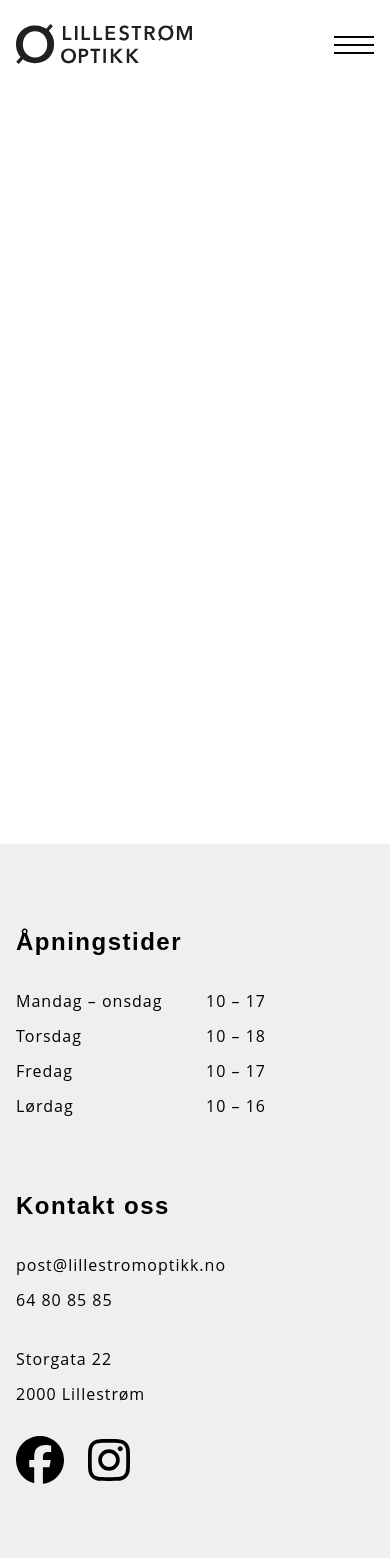
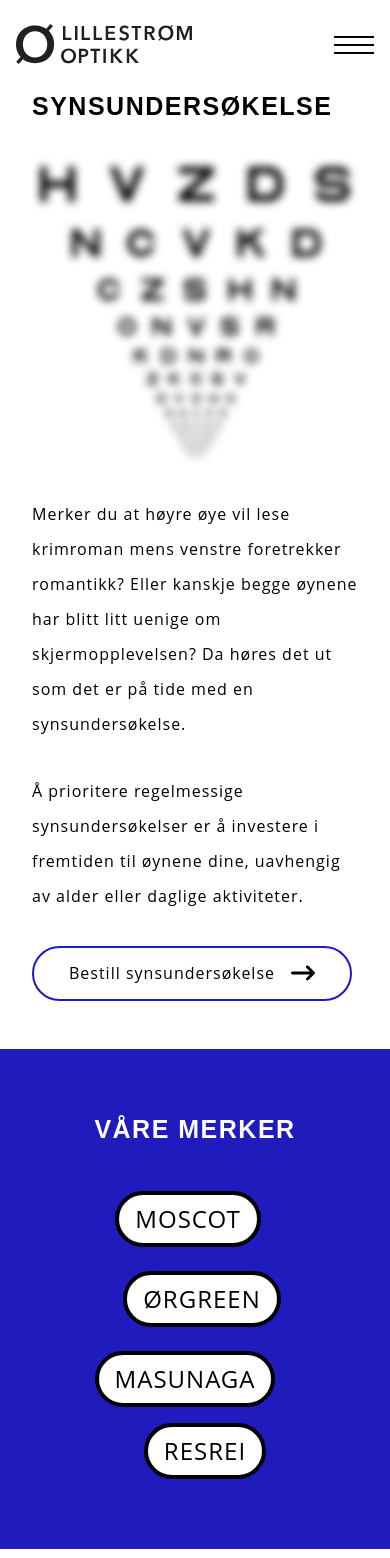
Before and after one commit to mathildeew/lillestromoptikk, a React (Vite) app: page / in a window 390 px wide. Shown: the top 1558 px of the page. Built offline with nearby package versions, Linux system fonts and the light colour scheme; a web font is replaced by a local one.

Commit message:
adds styles for small screen

```diff
--- a/src/components/BrandsAnimation/index.jsx
+++ b/src/components/BrandsAnimation/index.jsx
@@ -50,33 +50,34 @@ export default function BrandsAnimation() {
   });
 
   return (
-    <div className="bg-kleinBlue w-full h-full flex flex-col items-center justify-around">
+    <div className="bg-kleinBlue w-full h-[500px]  flex flex-col items-center justify-around py-12 lg:h-full lg:py-0">
+      <h2 className="text-white lg:hidden">Våre merker</h2>
       <div
         id="moscot"
         className="bg-white w-fit border-4 border-black rounded-full px-4 py-2"
       >
-        <p className="text-6xl uppercase">moscot</p>
+        <p className="text-2xl lg:text-6xl uppercase">moscot</p>
       </div>
 
       <div
         id="orgreen"
         className="bg-white w-fit border-4 border-black rounded-full px-4 py-2"
       >
-        <p className="text-6xl uppercase">ørgreen</p>
+        <p className="text-2xl lg:text-6xl uppercase">ørgreen</p>
       </div>
 
       <div
         id="masunaga"
         className="bg-white w-fit border-4 border-black rounded-full px-4 py-2"
       >
-        <p className="text-6xl uppercase">masunaga</p>
+        <p className="text-2xl lg:text-6xl uppercase">masunaga</p>
       </div>
 
       <div
         id="resrei"
         className="bg-white w-fit border-4 border-black rounded-full px-4 py-2"
       >
-        <p className="text-6xl uppercase">resrei</p>
+        <p className="text-2xl lg:text-6xl uppercase">resrei</p>
       </div>
     </div>
   );
--- a/src/components/ContactAnimation/index.jsx
+++ b/src/components/ContactAnimation/index.jsx
@@ -84,8 +84,8 @@ export default function ContactAnimation() {
   }, []);
 
   return (
-    <div className="bg-kleinBlue w-full h-full flex flex-col gap-16 items-center justify-center">
-      <div>
+    <div className="home-container gap-16 ">
+      <div className="px-8">
         <span id="balance" className="funky">
           L
         </span>
@@ -105,7 +105,7 @@ export default function ContactAnimation() {
         </span>
         <span className="funky">M</span>
       </div>
-      <span className="text-white text-7xl text-right font-heading uppercase ml-40">
+      <span className="text-white text-6xl text-right font-heading uppercase ml-40 xl:text-7xl">
         optikk
       </span>
     </div>
--- a/src/components/Hero/index.jsx
+++ b/src/components/Hero/index.jsx
@@ -1,9 +1,20 @@
 export default function Hero() {
   return (
-    <section className="max-w-5xl flex flex-col gap-16 px-4 pt-20 pb-40 mx-auto relative z-30 md:px-10 md:pt-32 md:pb-48 lg:py-28 ">
-      <h1 className=" text-6xl md:text-8xl lg:text-9xl">
-        Velkommen{<br />} til{<br />} Lillestrøm Optikk
-      </h1>
-    </section>
+    <div className="text-white bg-kleinBlue h-full flex flex-col items-center justify-center py-20 lg:py-0">
+      <div className="max-w-3xl flex flex-col gap-8 px-8">
+        <h1 className="uppercase tracking-wider">Din lokale optiker</h1>
+        <p>
+          Med flere års erfaring og stort engasjement for å gi et klart,
+          klarere, klarest syn tilbyr vi grundige synsundersøkelser med topp
+          moderne utstyr.
+        </p>
+        <p>
+          Hos oss finner du også et nøye kuratert utvalg av innfatninger og
+          solbriller fra våre favorittmerker — alltid med kvalitet,
+          individualitet og varighet i tankene.
+        </p>
+        <p> Og psst, kaffen står alltid klar!</p>
+      </div>
+    </div>
   );
 }
--- a/src/components/HomeAbout/index.jsx
+++ /dev/null
@@ -1,22 +0,0 @@
-export default function HomeAbout() {
-  return (
-    <div className="text-white bg-kleinBlue h-full flex flex-col items-center justify-center">
-      <div>
-        <h1 className="uppercase">Din lokale optiker i Lillestrøm</h1>
-        <div className="max-w-3xl flex flex-col gap-8">
-          <p>
-            Med flere års erfaring og stort engasjement for å gi et klart,
-            klarere, klarest syn tilbyr vi grundige synsundersøkelser med topp
-            moderne utstyr.
-          </p>
-          <p>
-            Hos oss finner du også et nøye kuratert utvalg av innfatninger og
-            solbriller fra våre favorittmerker — alltid med kvalitet,
-            individualitet og varighet i tankene.
-          </p>
-          <p> Og psst, kaffen står alltid klar!</p>
-        </div>
-      </div>
-    </div>
-  );
-}
--- /dev/null
+++ b/src/components/HomeContainerSM/index.jsx
@@ -0,0 +1,16 @@
+import BrandsAnimation from "../BrandsAnimation";
+import Hero from "../Hero";
+import HomeLogMar from "../HomeLogMar";
+
+export default function HomeContainerSM() {
+  return (
+    <>
+      <div className="flex flex-col gap-12 lg:hidden">
+        {/* <Hero /> */}
+        <HomeLogMar />
+        <BrandsAnimation />
+        {/* <BrandsAnimation /> */}
+      </div>
+    </>
+  );
+}
--- a/src/components/HomeLogMar/index.jsx
+++ b/src/components/HomeLogMar/index.jsx
@@ -1,10 +1,26 @@
+import { FontAwesomeIcon } from "@fortawesome/react-fontawesome";
+import { faLongArrowRight } from "@fortawesome/free-solid-svg-icons";
 import LogMAR from "../LogMAR";
+import { useState } from "react";
+import { Link } from "react-router-dom";
 
 export default function HomeLogMar() {
+  const [hover, setHover] = useState(false);
+
+  const handleHoverEnter = () => {
+    setHover(true);
+  };
+
+  const handleHoverLeave = () => {
+    setHover(false);
+  };
+
   return (
-    <div className="text-white bg-kleinBlue h-full flex flex-col items-center justify-center gap-10">
-      <LogMAR />
-      <div className="max-w-3xl flex flex-col gap-8">
+    <div className="home-container bg-white lg:bg-kleinBlue lg:text-white">
+      <div className="max-w-3xl flex flex-col gap-8 px-8">
+        <h2 className="lg:hidden">Synsundersøkelse</h2>
+        <LogMAR hover={hover} />
+
         <p>
           Merker du at høyre øye vil lese krimroman mens venstre foretrekker
           romantikk? Eller kanskje begge øynene har blitt litt uenige om
@@ -15,6 +31,19 @@ export default function HomeLogMar() {
           Å prioritere regelmessige synsundersøkelser er å investere i fremtiden
           til øynene dine, uavhengig av alder eller daglige aktiviteter.
         </p>
+        <button
+          onMouseEnter={handleHoverEnter}
+          onMouseLeave={handleHoverLeave}
+          className="btn-primary border-kleinBlue  hover:bg-kleinBlue hover:text-white hover:border-white lg:hidden"
+        >
+          <Link
+            to="/timebestilling"
+            className="flex items-center justify-center gap-4 "
+          >
+            Bestill synsundersøkelse
+            <FontAwesomeIcon icon={faLongArrowRight} className="text-2xl" />
+          </Link>
+        </button>
       </div>
     </div>
   );
--- a/src/components/HomeNav/index.jsx
+++ b/src/components/HomeNav/index.jsx
@@ -5,7 +5,7 @@ import { useState } from "react";
 import { Link } from "react-router-dom";
 import BrandsAnimation from "../BrandsAnimation";
 import ContactAnimation from "../ContactAnimation";
-import HomeAbout from "../HomeAbout";
+import Hero from "../Hero";
 import HomeLogMar from "../HomeLogMar";
 import HomeLenses from "../HomeLenses";
 
@@ -69,7 +69,7 @@ export default function HomeNav() {
           </ul>
         </div>
         <div className="w-1/2 h-full">
-          {hoverBg === "main" && <HomeAbout />}
+          {hoverBg === "main" && <Hero />}
           {hoverBg === "eyecheck" && <HomeLogMar />}
           {hoverBg === "brands" && <BrandsAnimation />}
           {hoverBg == "contact" && <ContactAnimation />}
--- a/src/components/LogMAR/index.jsx
+++ b/src/components/LogMAR/index.jsx
@@ -1,12 +1,16 @@
-export default function LogMAR() {
+export default function LogMAR({ hover }) {
   return (
     <div className="relative max-w-xl w-full mx-auto">
-      <div className="w-full h-full absolute p-4 backdrop-blur-sm"></div>
+      <div
+        className={`w-full h-full absolute p-4 backdrop-blur-sm  transition-all duration-500 ease-in-out ${
+          hover && "backdrop-blur-0"
+        }`}
+      ></div>
 
       <svg
         xmlns="http://www.w3.org/2000/svg"
         viewBox="0 0 1550 1460"
-        className="h-96 mx-auto"
+        className="h-full w-full mx-auto"
       >
         <g transform="translate(-39 -86)" id="LogMarChart">
           <g transform="translate(78 128.004)">
--- a/src/index.css
+++ b/src/index.css
@@ -31,7 +31,7 @@
   }
 
   h2 {
-    font-size: 30px;
+    font-size: 25px;
     font-weight: 700;
     text-transform: uppercase;
     letter-spacing: 1.5px;
@@ -72,8 +72,12 @@
     transition: all 0.2s ease-in-out;
   }
 
+  .home-container {
+    @apply w-full h-full flex flex-col items-center justify-center;
+  }
+
   .btn-primary {
-    @apply font-semibold border-2 rounded-full  p-5 max-w-sm;
+    @apply max-w-xs px-4 py-2 rounded-full border-2 transition-all duration-300 ease-in-out;
   }
 
   .btn-link {
@@ -81,13 +85,14 @@
   }
 
   .homeLink {
-    @apply text-6xl font-heading relative transition-all before:w-0 before:h-1 before:absolute before:rounded-sm before:-bottom-1 before:right-0 before:transition-all before:duration-500
+    @apply text-4xl font-heading relative transition-all before:w-0 before:h-1 before:absolute before:rounded-sm before:-bottom-1 before:right-0 before:transition-all before:duration-500
     hover:tracking-wider
-    hover:before:w-full hover:before:left-0 hover:before:bg-kleinBlue;
+    hover:before:w-full hover:before:left-0 hover:before:bg-kleinBlue
+    xl:text-6xl;
   }
 
   .funky {
-    @apply text-white text-7xl font-heading inline-block mr-2;
+    @apply text-white text-6xl font-heading inline-block mr-2 xl:text-7xl;
   }
 
   .footerGrids {
@@ -95,6 +100,9 @@
   }
 
   #LogMarChart path {
-    fill: white;
+    fill: black;
+    @media (min-width: 1024px) {
+      fill: white;
+    }
   }
 }
--- a/src/pages/Home/index.jsx
+++ b/src/pages/Home/index.jsx
@@ -1,10 +1,12 @@
-import Hero from "../../components/Hero";
 import SEOHelmet from "../../components/SEOHelmet";
-import TimeForCheck from "../../components/TimeForEyecheck";
 import Newsletter from "../../components/Newsletter";
 import Intro from "../../components/Intro";
 import ScrollingGlasses from "../../components/ScrollingGlasses";
 import HomeNav from "../../components/HomeNav";
+import Hero from "../../components/Hero";
+import BrandsAnimation from "../../components/BrandsAnimation";
+import HomeLogMar from "../../components/HomeLogMar";
+import HomeContainerSM from "../../components/HomeContainerSM";
 
 export default function Home() {
   return (
@@ -17,13 +19,9 @@ export default function Home() {
       />
       {/* <ScrollingGlasses /> */}
 
-      <main>
+      <main className="relative top-[88px] mb-28 lg:top-0">
+        <HomeContainerSM />
         <HomeNav />
-
-        {/* <Hero />
-        <Intro />
-        <TimeForCheck /> */}
-        {/* <Newsletter /> */}
       </main>
     </>
   );
```
Also changed, not shown: src/components/HomeLenses/index.jsx (+17 -1 lines), src/components/TimeForEyecheck/index.jsx (deleted, +0 -40 lines).
